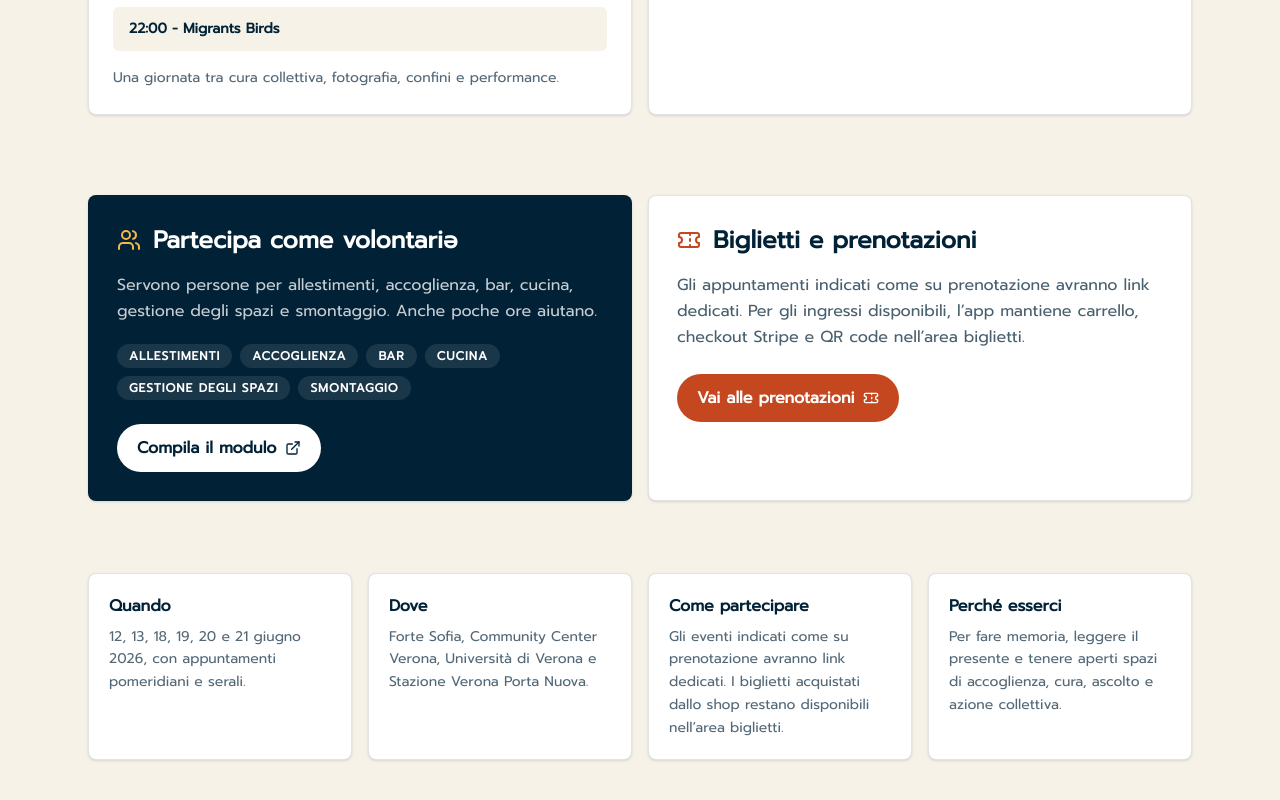
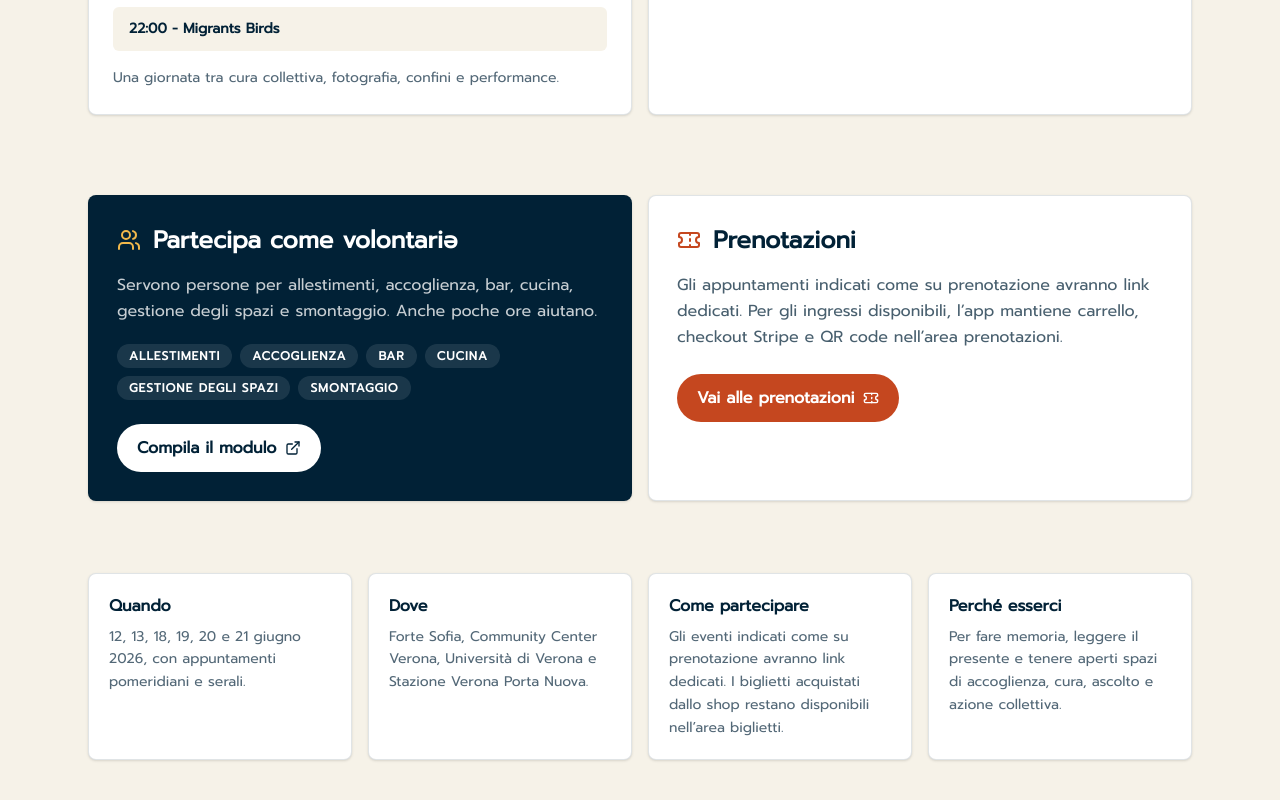
Before and after one commit to mateus-jpg/holy-festival, a Next.js app: page /info in a window 1280 px wide. Shown: the part 1933-2733 px from the top of the page. Built offline with nearby package versions, Linux system fonts and the light colour scheme; no server answers.

Commit message:
prenotazioni

```diff
--- a/src/app/components/NavBar.js
+++ b/src/app/components/NavBar.js
@@ -16,7 +16,7 @@ const publicLinks = [
 
 const privateLinks = [
   { href: '/profile', label: 'Profilo', icon: User },
-  { href: '/shop', label: 'Biglietti', icon: Ticket },
+  { href: '/shop', label: 'Prenotazioni', icon: Ticket },
   { href: '/tickets', label: 'Le tue prenotazioni', icon: Ticket },
 ];
 
--- a/src/app/info/page.js
+++ b/src/app/info/page.js
@@ -121,12 +121,12 @@ export default function InfoPage() {
         <div className="rounded-lg border border-[#012136]/12 bg-white p-7 shadow-sm">
           <div className="mb-4 flex items-center gap-3">
             <Ticket className="h-6 w-6 text-[#c5471f]" />
-            <h2 className="text-2xl font-black text-[#012136]">Biglietti e prenotazioni</h2>
+            <h2 className="text-2xl font-black text-[#012136]">Prenotazioni</h2>
           </div>
           <p className="leading-relaxed text-[#012136]/72">
             Gli appuntamenti indicati come su prenotazione avranno link dedicati. Per gli ingressi
             disponibili, l’app mantiene carrello, checkout Stripe e QR code nell’area
-            biglietti.
+            prenotazioni.
           </p>
           <Link
             href="/shop"
```
